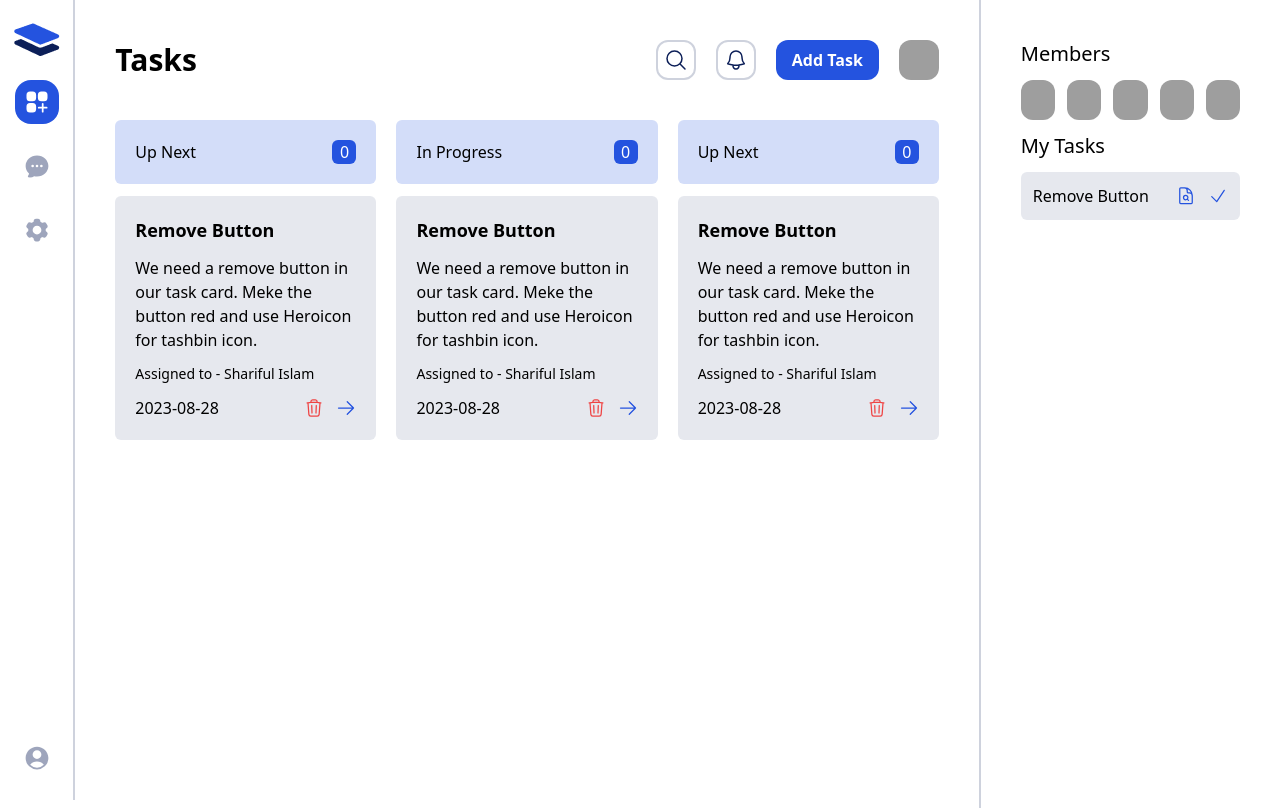
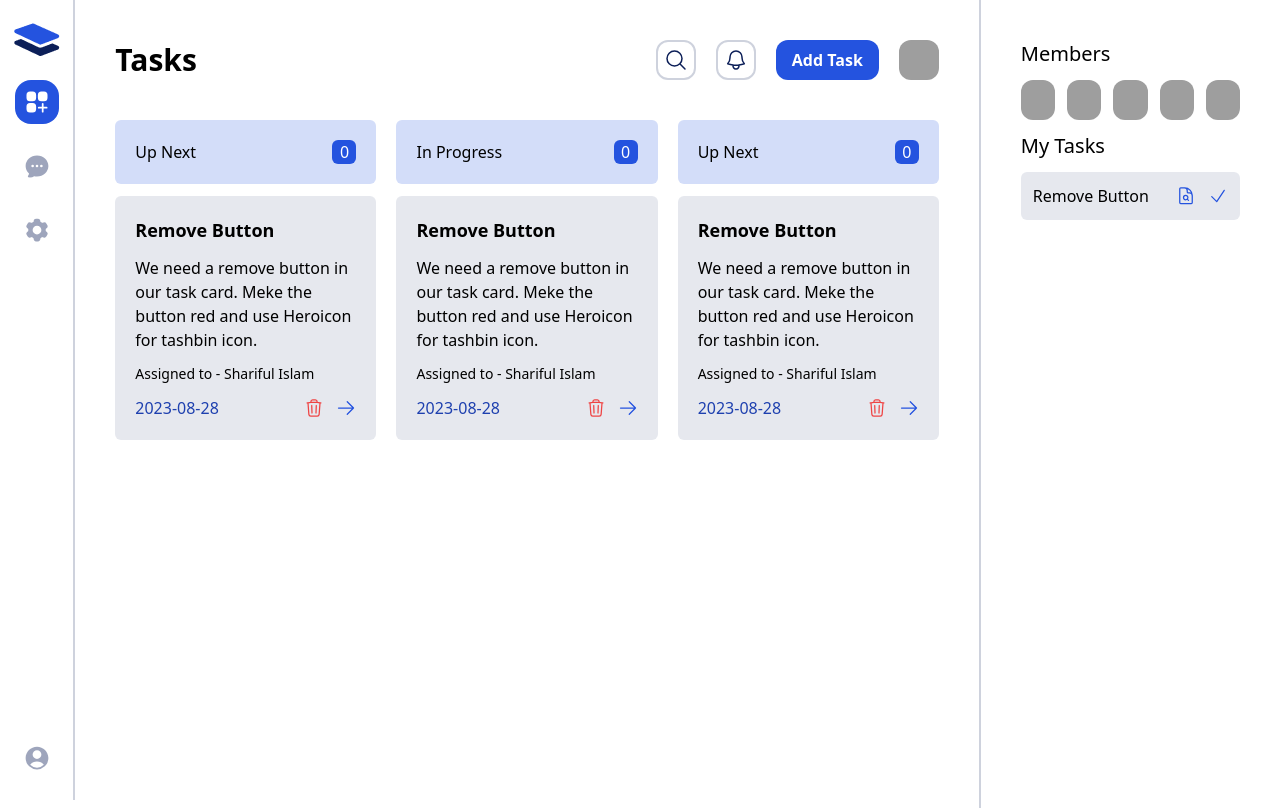
Before and after one commit to shariful10/Task-Master, a React (Vite) app in the folder client/: page / in a window 1280 px wide. Shown: the top 808 px of the page. Built offline with nearby package versions, Linux system fonts and the light colour scheme; grey boxes are pictures that could not be loaded.

Commit message:
Update Status Functionality Implemented On Update Button

```diff
--- a/client/src/components/tasks/TaskCard.jsx
+++ b/client/src/components/tasks/TaskCard.jsx
@@ -1,19 +1,21 @@
 import { ArrowRightIcon, TrashIcon } from "@heroicons/react/24/outline";
+import { useDispatch } from "react-redux";
+import { updateStatus } from "../../redux/features/tasks/tasksSlice";
 
-const TaskCard = ({task}) => {
-
+const TaskCard = ({ task }) => {
+	const dispatch = useDispatch();
 	return (
 		<div className="bg-secondary/10 rounded-md p-5">
 			<h1 className="text-lg font-semibold mb-3">{task?.title}</h1>
 			<p className="mb-3">{task?.description}</p>
 			<p className="text-sm">Assigned to - {task?.assignedTo}</p>
 			<div className="flex justify-between mt-3">
-				<p>{task?.date}</p>
+				<p className="text-blue-800">{task?.date}</p>
 				<div className="flex gap-3">
 					<button title="Delete">
 						<TrashIcon className="h-5 w-5 text-red-500" />
 					</button>
-					<button title="Update Status">
+					<button onClick={() => dispatch(updateStatus(task.id))} title="Update Status">
 						<ArrowRightIcon className="h-5 w-5 text-primary" />
 					</button>
 				</div>
```
